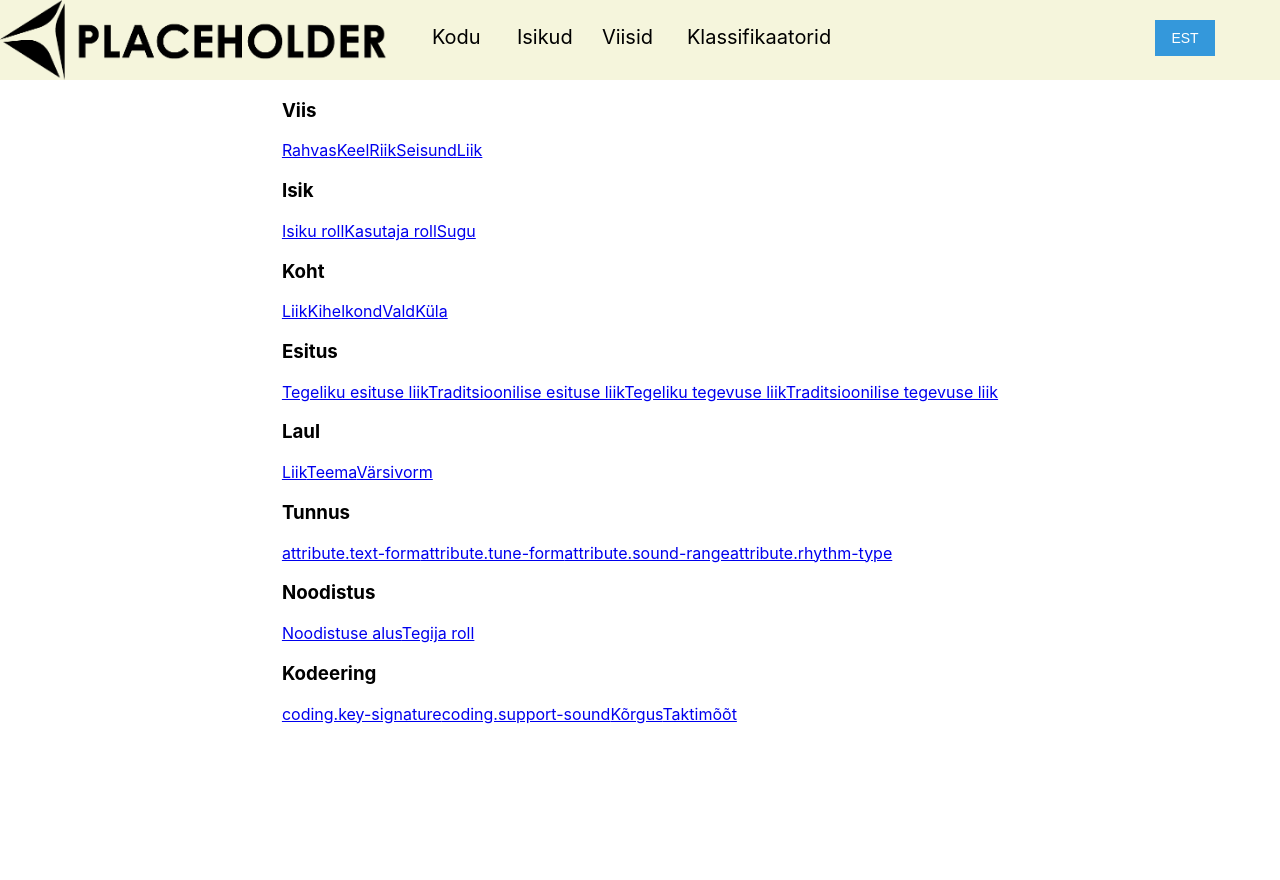
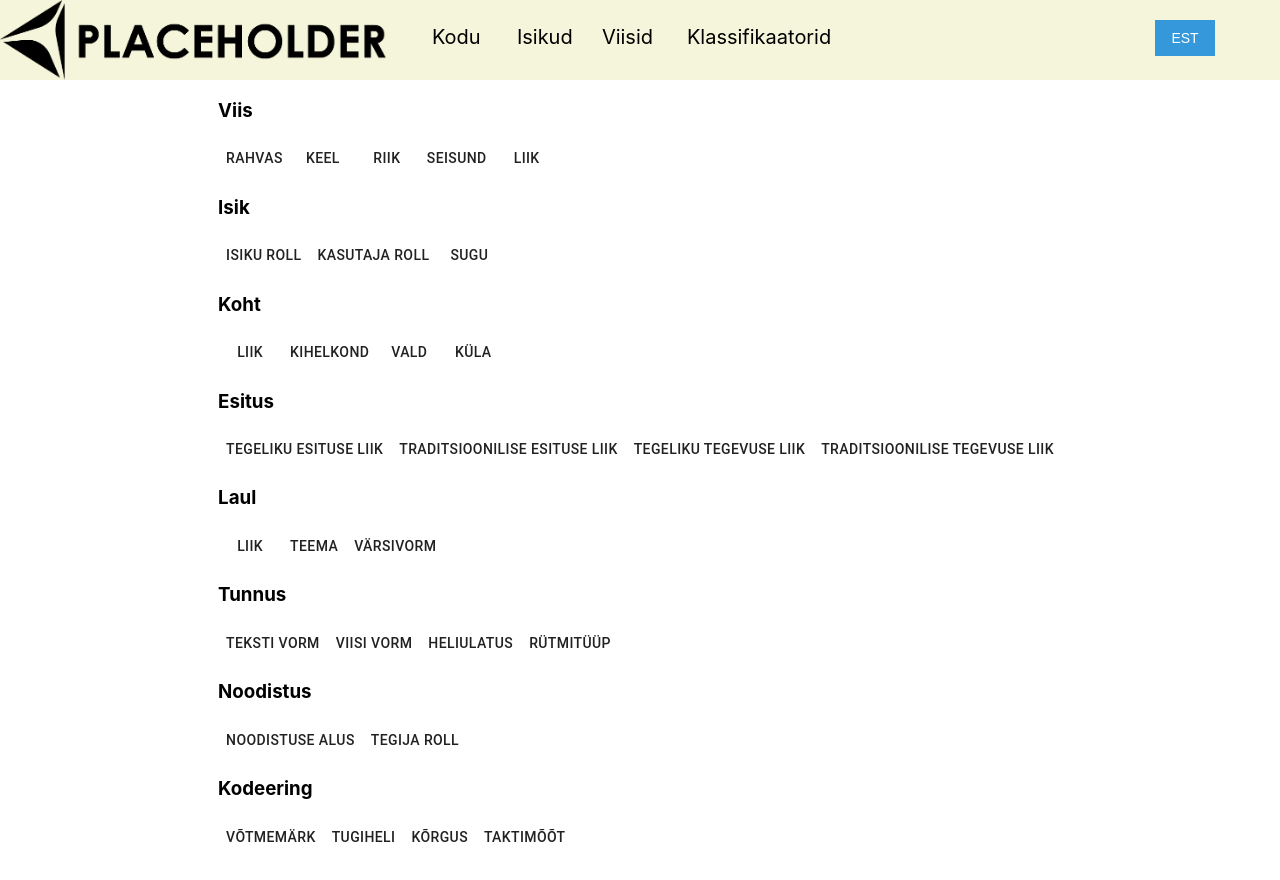
Before and after one commit to jaansusi/rahvaviisid, a React (Create React App) app in the folder frontend/: page /klassifikaatorid in a window 1280 px wide. Built offline with nearby package versions, Linux system fonts and the light colour scheme.

Commit message:
Kasutute failide puhastus, klassifikaatorite nupud

```diff
--- a/frontend/src/Classificators/Classificators.js
+++ b/frontend/src/Classificators/Classificators.js
@@ -1,9 +1,9 @@
 import React from 'react';
 import {
-    Link,
     useRouteMatch
 } from "react-router-dom";
 import { useTranslation } from "react-i18next";
+import { Button } from '@material-ui/core';
 
 const Classificators = (() => {
     let { path } = useRouteMatch();
@@ -11,42 +11,42 @@ const Classificators = (() => {
     return (
         <>
             <h3>{t('tune.tune')}</h3>
-            <Link className='action-link' to={`${path}/rahvas`}>{t('tune.nation')}</Link>
-            <Link className='action-link' to={`${path}/keel`}>{t('tune.language')}</Link>
-            <Link className='action-link' to={`${path}/riik`}>{t('tune.country')}</Link>
-            <Link className='action-link' to={`${path}/viisi-seisund`}>{t('tune.state')}</Link>
-            <Link className='action-link' to={`${path}/viisi-liik`}>{t('tune.genre')}</Link>
+            <Button className='action-link' href={`${path}/rahvas`}>{t('tune.nation')}</Button>
+            <Button className='action-link' href={`${path}/keel`}>{t('tune.language')}</Button>
+            <Button className='action-link' href={`${path}/riik`}>{t('tune.country')}</Button>
+            <Button className='action-link' href={`${path}/viisi-seisund`}>{t('tune.state')}</Button>
+            <Button className='action-link' href={`${path}/viisi-liik`}>{t('tune.genre')}</Button>
             <h3>{t('person.person')}</h3>
-            <Link className='action-link' to={`${path}/viisi-tegija-roll`}>{t('person.role')}</Link>
-            <Link className='action-link' to={`${path}/kasutaja-roll`}>{t('user.role')}</Link>
-            <Link className='action-link' to={`${path}/sugu`}>{t('person.sex')}</Link>
+            <Button className='action-link' href={`${path}/viisi-tegija-roll`}>{t('person.role')}</Button>
+            <Button className='action-link' href={`${path}/kasutaja-roll`}>{t('user.role')}</Button>
+            <Button className='action-link' href={`${path}/sugu`}>{t('person.sex')}</Button>
             <h3>{t('place.place')}</h3>
-            <Link className='action-link' to={`${path}/koha-liik`}>{t('place.type')}</Link>
-            <Link className='action-link' to={`${path}/kihelkond`}>{t('place.parish')}</Link>
-            <Link className='action-link' to={`${path}/vald`}>{t('place.municipality')}</Link>
-            <Link className='action-link' to={`${path}/kyla`}>{t('place.village')}</Link>
+            <Button className='action-link' href={`${path}/koha-liik`}>{t('place.type')}</Button>
+            <Button className='action-link' href={`${path}/kihelkond`}>{t('place.parish')}</Button>
+            <Button className='action-link' href={`${path}/vald`}>{t('place.municipality')}</Button>
+            <Button className='action-link' href={`${path}/kyla`}>{t('place.village')}</Button>
             <h3>{t('performance.performance')}</h3>
-            <Link className='action-link' to={`${path}/tegeliku-esituse-liik`}>{t('performance.actual.type')}</Link>
-            <Link className='action-link' to={`${path}/traditsioonilise-esituse-liik`}>{t('performance.traditional.type')}</Link>
-            <Link className='action-link' to={`${path}/tegeliku-tegevuse-liik`}>{t('performance.actual.action')}</Link>
-            <Link className='action-link' to={`${path}/traditsioonilise-tegevuse-liik`}>{t('performance.traditional.action')}</Link>
+            <Button className='action-link' href={`${path}/tegeliku-esituse-liik`}>{t('performance.actual.type')}</Button>
+            <Button className='action-link' href={`${path}/traditsioonilise-esituse-liik`}>{t('performance.traditional.type')}</Button>
+            <Button className='action-link' href={`${path}/tegeliku-tegevuse-liik`}>{t('performance.actual.action')}</Button>
+            <Button className='action-link' href={`${path}/traditsioonilise-tegevuse-liik`}>{t('performance.traditional.action')}</Button>
             <h3>{t('song.song')}</h3>
-            <Link className='action-link' to={`${path}/laulu-liik`}>{t('song.genre')}</Link>
-            <Link className='action-link' to={`${path}/laulu-teema`}>{t('song.topic')}</Link>
-            <Link className='action-link' to={`${path}/varsivorm`}>{t('song.verse')}</Link>
+            <Button className='action-link' href={`${path}/laulu-liik`}>{t('song.genre')}</Button>
+            <Button className='action-link' href={`${path}/laulu-teema`}>{t('song.topic')}</Button>
+            <Button className='action-link' href={`${path}/varsivorm`}>{t('song.verse')}</Button>
             <h3>{t('attribute.attribute')}</h3>
-            <Link className='action-link' to={`${path}/teksti-vorm`}>{t('attribute.text-form')}</Link>
-            <Link className='action-link' to={`${path}/viisi-vorm`}>{t('attribute.tune-form')}</Link>
-            <Link className='action-link' to={`${path}/heliulatus`}>{t('attribute.sound-range')}</Link>
-            <Link className='action-link' to={`${path}/rytmityyp`}>{t('attribute.rhythm-type')}</Link>
+            <Button className='action-link' href={`${path}/teksti-vorm`}>{t('attribute.textForm')}</Button>
+            <Button className='action-link' href={`${path}/viisi-vorm`}>{t('attribute.tuneForm')}</Button>
+            <Button className='action-link' href={`${path}/heliulatus`}>{t('attribute.soundRange')}</Button>
+            <Button className='action-link' href={`${path}/rytmityyp`}>{t('attribute.rhythmType')}</Button>
             <h3>{t('transcription.transcription')}</h3>
-            <Link className='action-link' to={`${path}/noodistuse-alus`}>{t('transcription.source')}</Link>
-            <Link className='action-link' to={`${path}/noodistuse-tegija-roll`}>{t('transcription.person-role')}</Link>
+            <Button className='action-link' href={`${path}/noodistuse-alus`}>{t('transcription.source')}</Button>
+            <Button className='action-link' href={`${path}/noodistuse-tegija-roll`}>{t('transcription.personRole')}</Button>
             <h3>{t('coding.coding')}</h3>
-            <Link className='action-link' to={`${path}/votmemark`}>{t('coding.key-signature')}</Link>
-            <Link className='action-link' to={`${path}/tugiheli`}>{t('coding.support-sound')}</Link>
-            <Link className='action-link' to={`${path}/korgus`}>{t('coding.pitch')}</Link>
-            <Link className='action-link' to={`${path}/taktimoot`}>{t('coding.measure')}</Link>
+            <Button className='action-link' href={`${path}/votmemark`}>{t('coding.keySignature')}</Button>
+            <Button className='action-link' href={`${path}/tugiheli`}>{t('coding.supportSound')}</Button>
+            <Button className='action-link' href={`${path}/korgus`}>{t('coding.pitch')}</Button>
+            <Button className='action-link' href={`${path}/taktimoot`}>{t('coding.measure')}</Button>
         </>
     );
 });
--- a/frontend/src/Components/Actions.js
+++ b/frontend/src/Components/Actions.js
@@ -10,7 +10,7 @@ const Actions = (({ id }) => {
         <>
             <Button href={`${url}/` + id} color="primary">{t('action.view')}</Button>
             <Button href={`${url}/` + id + '/muuda'} color="primary">{t('action.edit')}</Button>
-            <Button href='#' color="primary">{t('action.delete')}</Button>
+            <Button href='/#' color="primary">{t('action.delete')}</Button>
         </>
     );
 });
--- a/frontend/src/Tunes/TunePlayer.css
+++ /dev/null
@@ -1,3 +0,0 @@
-.hidden-input {
-    display: none;
-}
--- a/frontend/src/Tunes/TunePlayer.js
+++ b/frontend/src/Tunes/TunePlayer.js
@@ -1,6 +1,5 @@
 import abcjs from "abcjs";
 import React, { useEffect, useState } from 'react';
-import './TunePlayer.css';
 import { Grid, TextField } from '@material-ui/core';
 
 const TunePlayer = ((props) => {
--- a/frontend/src/Tunes/TuneWrapper.css
+++ /dev/null
@@ -1,3 +0,0 @@
-.abcjs-inline-audio {
-    max-width: 400px;
-}
--- a/frontend/src/Tunes/TuneWrapper.js
+++ b/frontend/src/Tunes/TuneWrapper.js
@@ -5,7 +5,6 @@ import {
     Route,
     useRouteMatch
 } from 'react-router-dom';
-import './TuneWrapper.css';
 import 'abcjs/abcjs-audio.css';
 import TuneEdit from './TuneEdit';
 
--- a/frontend/src/translations/et/common.json
+++ b/frontend/src/translations/et/common.json
@@ -89,7 +89,7 @@
     "transcription": {
         "transcription": "Noodistus",
         "source": "Noodistuse alus",
-        "person-role": "Tegija roll"
+        "personRole": "Tegija roll"
     },
     "coding": {
         "coding": "Kodeering",
```
